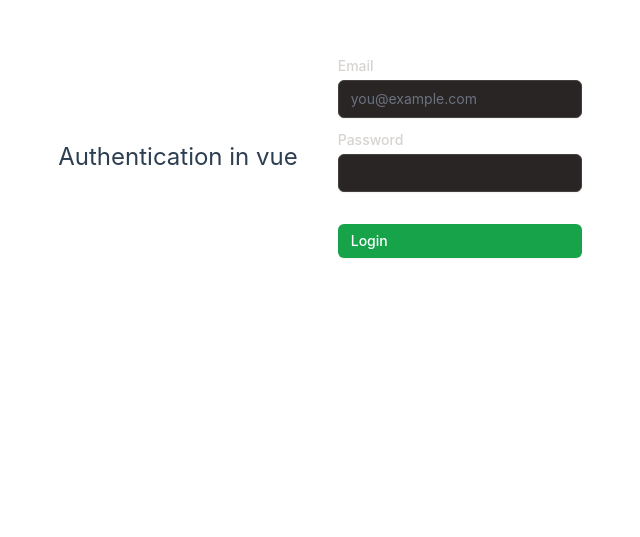
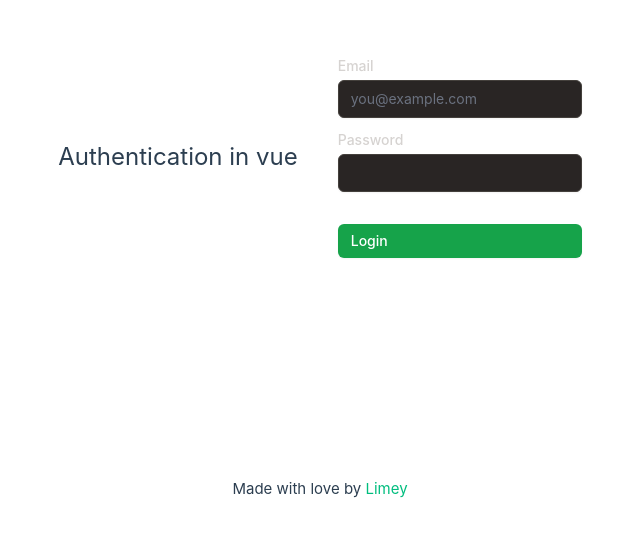
Before and after one commit to NotLimey/Authentication-in-vue, a Vue app: page / in a window 1280 px wide. Shown: the part 243-780 px from the top of the page, without its empty margins (320-960 px from the left). Built offline with nearby package versions, Linux system fonts and the light colour scheme.

Commit message:
Made with love

```diff
--- a/src/App.vue
+++ b/src/App.vue
@@ -53,15 +53,7 @@ export default {
     </div>
     <details>
       <summary>See user information</summary>
-      <!-- <li
-        class="flex bg-stone-700 text-stone-200 p-5 py-10 rounded-lg shadow-md"
-        v-for="value in Object.keys(user)"
-        v-bind="value.id"
-      >
-        <p>{{ value }}</p>
-      </li> -->
-      <div
-          class="flex flex-col bg-stone-700 text-stone-200 p-5 py-10 rounded-lg shadow-md">
+      <div class="flex flex-col bg-stone-700 text-stone-200 p-5 py-10 rounded-lg shadow-md">
         <div
           class="flex justify-between gap-x-8"
           v-for="(value, key) in user"
@@ -72,6 +64,9 @@ export default {
         </div>
       </div>
     </details>
+  </div>
+  <div class="fixed bottom-14 w-full flex justify-center left-0">
+    <p>Made with love by <a href="https://github.com/notlimey" target="_blank" rel="noreferrer">Limey</a></p>
   </div>
 </template>
 
```
